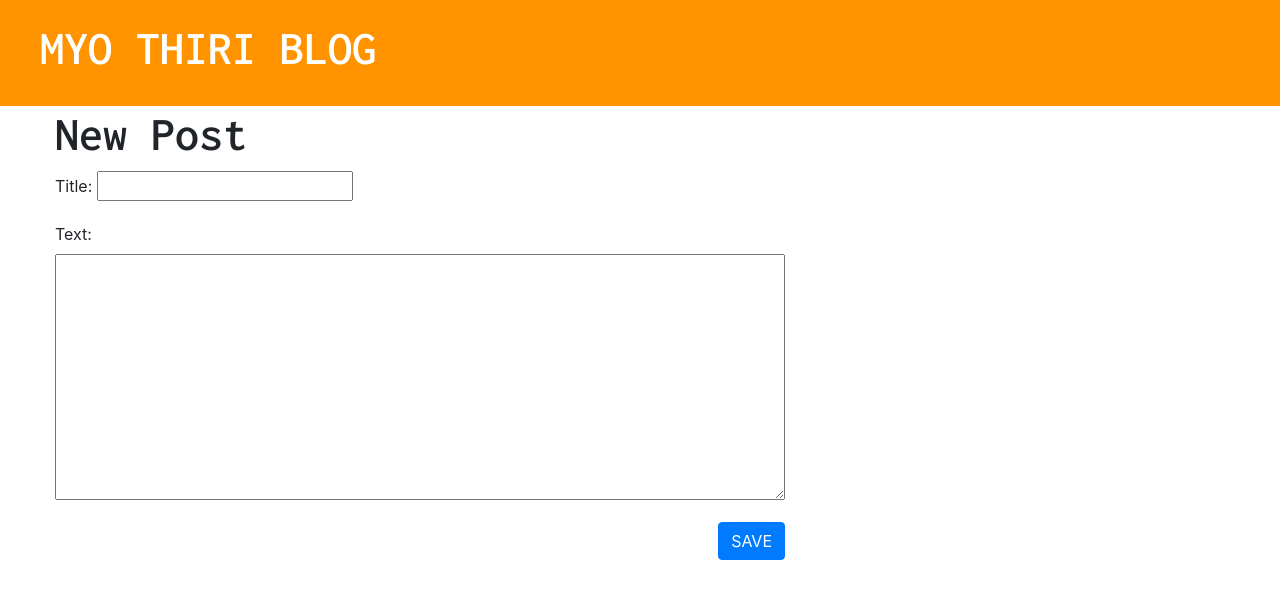
After one commit to myo-thi-ri/my_django_blog_project, a Django app: page /post/new/ in a window 1280 px wide. The commit adds this page. Shown: the top 599 px of the page. Run offline with Django 3.2, Linux system fonts and the light colour scheme; some libraries are stand-ins or nearby versions.

Commit message:
Add feature to create blog post.

```diff
--- /dev/null
+++ b/blog/Templates/blog/post_edit.html
@@ -0,0 +1,9 @@
+{% extends 'blog/base.html' %}
+{% block page %}
+<h1>New Post</h1>
+<form method="post" class="post-form-blog">
+    {% csrf_token %}
+    {{ form.as_p }}
+    <button type="submit" class="btn btn-primary">SAVE</button>
+</form>
+{% endblock %}
--- /dev/null
+++ b/blog/form.py
@@ -0,0 +1,8 @@
+from django import forms
+from .models import Post
+
+
+class PostForm(forms.ModelForm):
+    class Meta:
+        model = Post
+        fields = ('title', 'text')
--- a/blog/static/css/blog.css
+++ b/blog/static/css/blog.css
@@ -31,3 +31,11 @@ h1, h2, h3, h4{
 .post h1 a{
     color: #000000;
 }
+
+.post-form-blog textarea{
+    width : 100%;
+}
+
+.post-form-blog .btn-primary{
+    float : right;
+}
--- a/blog/urls.py
+++ b/blog/urls.py
@@ -3,6 +3,6 @@ from . import views
 
 urlpatterns = [
     path('', views.post_list, name='post_list'),
-    path('post/<int:pk>/', views.post_details, name="post_detail")
-
+    path('post/<int:pk>/', views.post_details, name="post_detail"),
+    path('post/new/', views.post_new, name='post_new')
 ]
--- a/blog/views.py
+++ b/blog/views.py
@@ -1,6 +1,8 @@
-from django.shortcuts import render, get_object_or_404
+from django.shortcuts import render, get_object_or_404, redirect
 from django.utils import timezone
 from .models import Post
+from .form import PostForm
+
 
 # Create your views here.
 
@@ -9,7 +11,23 @@ def post_list(request):
     stuff_for_frontend = {'posts': posts}
     return render(request, 'blog/post_list.html', stuff_for_frontend)
 
+
 def post_details(request, pk):
     post = get_object_or_404(Post, pk=pk)
-    stuff_for_frontend = {'post' : post}
+    stuff_for_frontend = {'post': post}
     return render(request, 'blog/post_details.html', stuff_for_frontend)
+
+
+def post_new(request):
+    if request.method == 'POST':
+        form = PostForm(request.POST)
+        if form.is_valid():
+            post = form.save(commit=False)
+            post.author = request.user
+            post.published_date = timezone.now()
+            post.save()
+            return redirect('post_detail', pk=post.pk)
+    else:
+        form = PostForm()
+        stuff_for_frontend = {'form': form}
+    return render(request, 'blog/post_edit.html', stuff_for_frontend)
```
Also changed, not shown: db.sqlite3.
